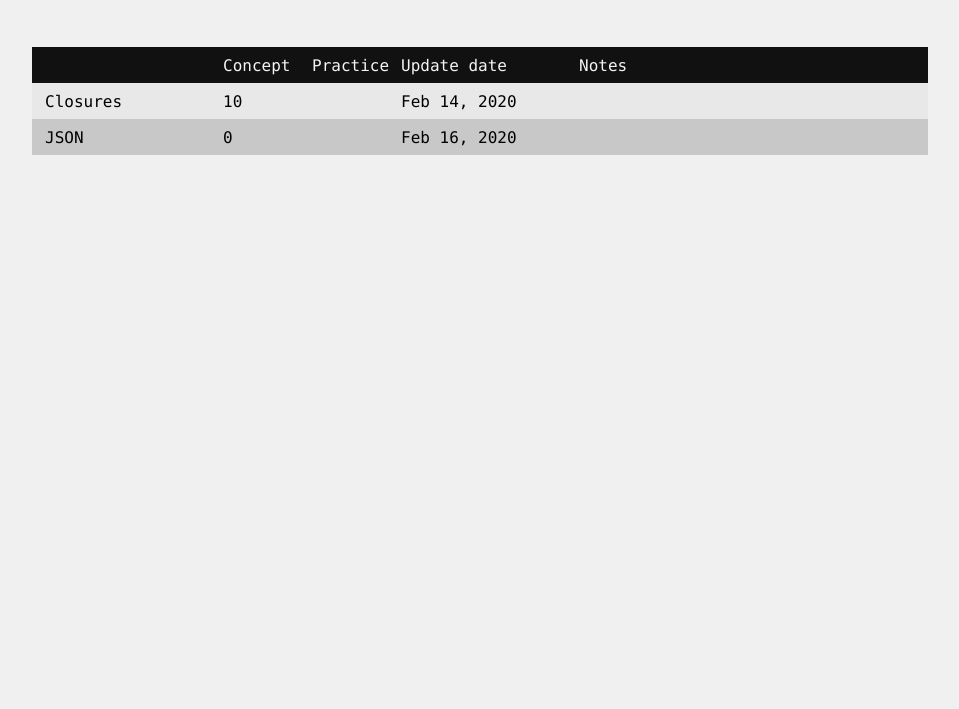
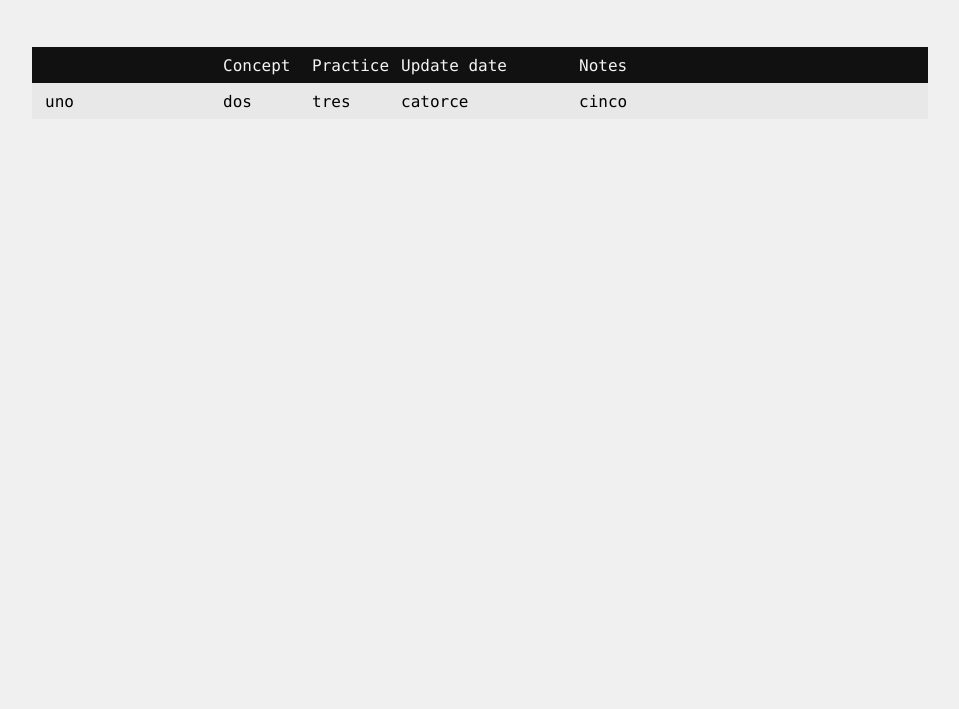
Before and after one commit to Slecwd/Criecziel, a plain HTML site: page log.html in a window 1280 px wide. Shown: the part 91-800 px from the top of the page, without its empty margins (160-1119 px from the left). Drawn offline with Linux system fonts and the light colour scheme; files whose address does not match are found by name.

Commit message:
added stuff

```diff
--- a/log.html
+++ b/log.html
@@ -9,7 +9,7 @@
 
 <body>
 
-    <h1>Learning log</h1>
+    <h1 class="header-title">Learning log</h1>
 
     <div class="main-flex">
         <div class="entry">
@@ -20,18 +20,15 @@
             <span>Notes</span>
         </div>
         <div class="entry">
-            <span>Closures</span>
-            <span>10</span>
-            <span></span>
-            <span>Feb 14, 2020</span>
-        </div>
-        <div class="entry">
-            <span>JSON</span>
-            <span>0</span>
-            <span></span>
-            <span>Feb 16, 2020</span>
+            <span>uno</span>
+            <span>dos</span>
+            <span>tres</span>
+            <span>catorce</span>
+            <span>cinco</span>
         </div>
     </div>
+
+    <script src="log/main.js"></script>
 
 </body>
 
```
